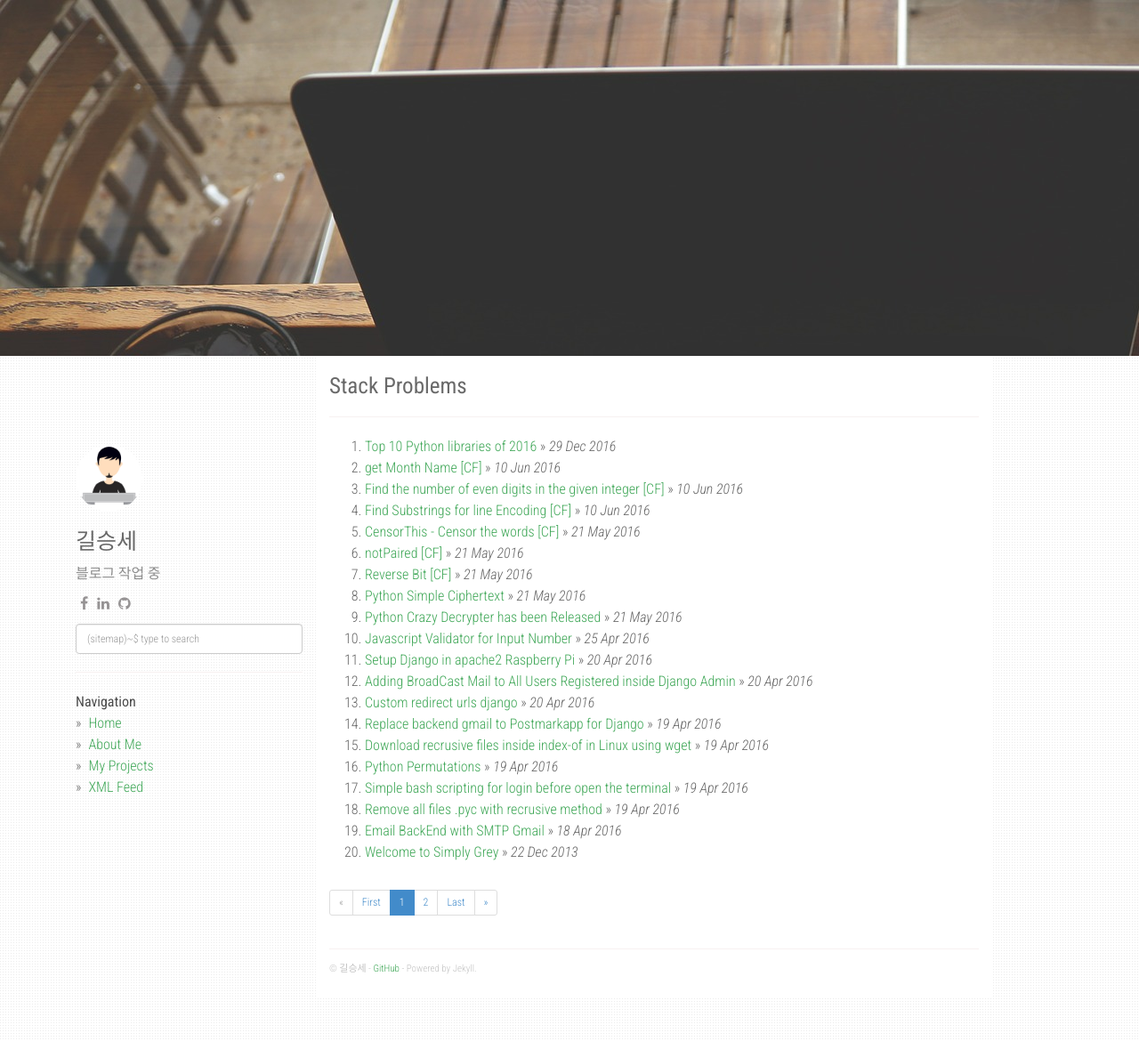
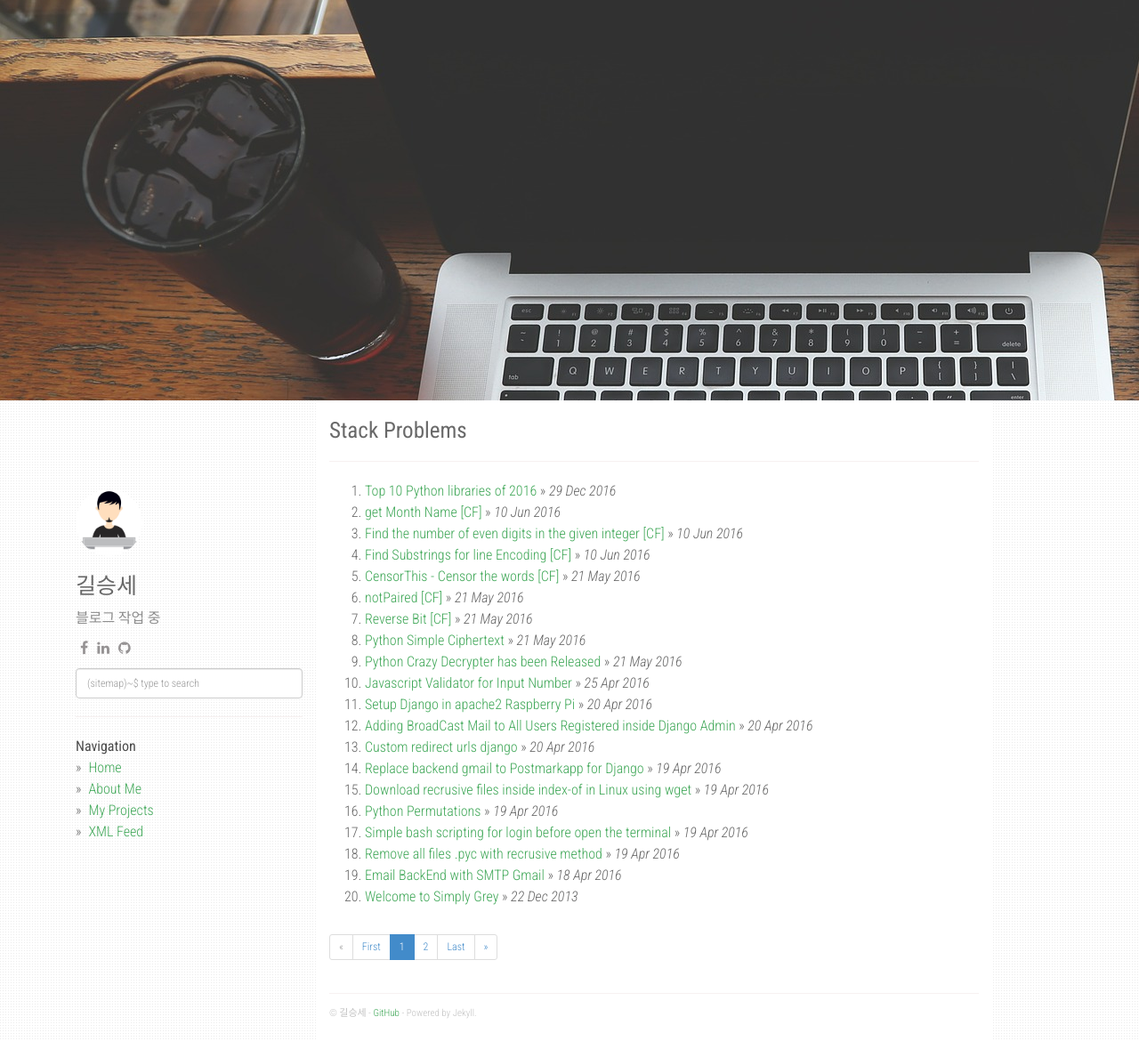
Before and after one commit to agusmakmun/agusmakmun.github.io, a Jekyll site: the page built from index.html, in a window 1280 px wide. Shown: the whole page at 89% size. Built offline with Jekyll 4.4.1, drawn with Linux system fonts in a browser that asks for light colours; nearby versions of some CDN libraries; the list of posts is cut into pages by our own code; grey boxes are pictures that could not be loaded.

Commit message:
Update main.css

```diff
--- a/static/css/main.css
+++ b/static/css/main.css
@@ -57,9 +57,13 @@ a:hover {
 
 /* 상단 추가 이미지*/
 .parallax-container{
-    height: 400px;
+    height: 450px;
     overflow: hidden;
     position: relative;
+}
+.parallax img{
+    position: absolute;
+    top: -280px;
 }
 
 /* Content */
```
